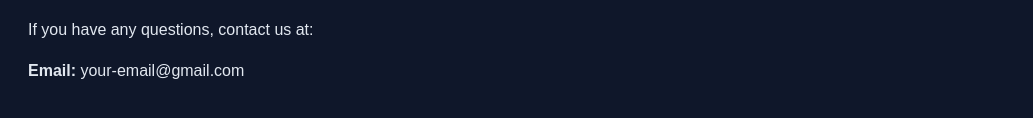
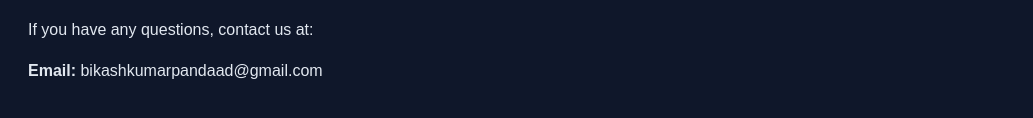
Before and after one commit to bikash-2030/SumRush, a plain HTML site: page privacy.html in a window 1280 px wide. Shown: the part 1163-1281 px from the top of the page, without its empty margins (0-1033 px from the left). Drawn offline with Linux system fonts and the light colour scheme.

Commit message:
Update privacy.html

```diff
--- a/privacy.html
+++ b/privacy.html
@@ -59,7 +59,7 @@
 
 <h2>8. Contact Us</h2>
 <p>If you have any questions, contact us at:</p>
-<p><strong>Email:</strong> your-email@gmail.com</p>
+<p><strong>Email:</strong> bikashkumarpandaad@gmail.com</p>
 
 </body>
 </html>
```
